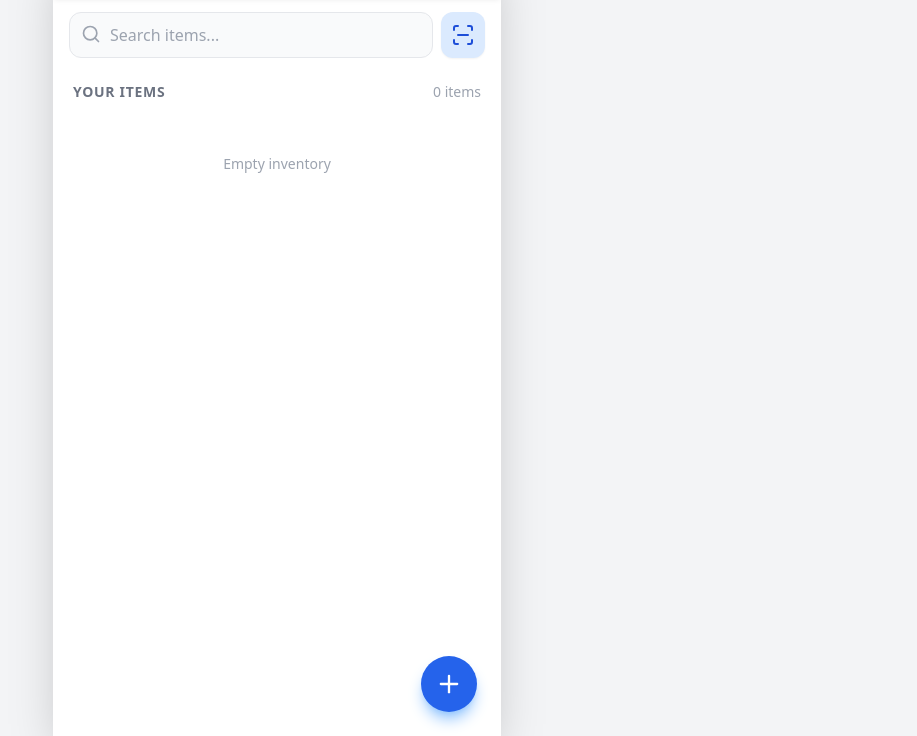
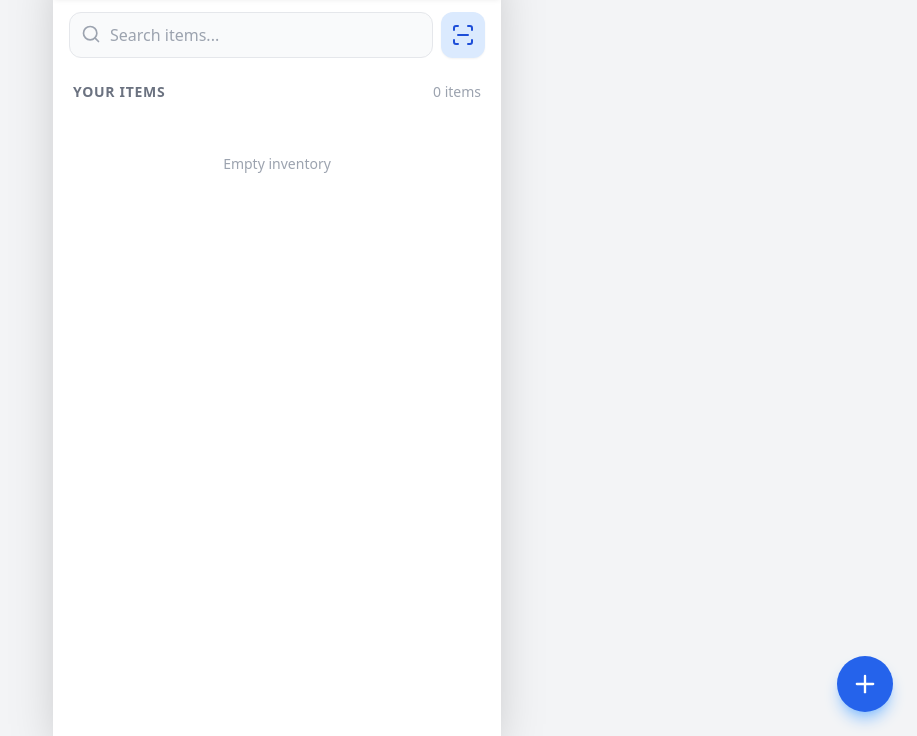
Before and after one commit to punnycroz-cmd/inventory, a website: page index.html in a window 1280 px wide. Shown: the part 64-800 px from the top of the page, without its empty margins (363-1280 px from the left). Drawn offline with nearby package versions, Linux system fonts and the light colour scheme.

Commit message:
Fix mobile add button positioning

```diff
--- a/index.html
+++ b/index.html
@@ -17,14 +17,14 @@
     @keyframes fadeIn { from { opacity: 0; transform: translateY(5px); } to { opacity: 1; transform: translateY(0); } }
   </style>
 </head>
-<body class="bg-gray-100 text-gray-800 antialiased selection:bg-blue-200">
-  <div id="app" class="max-w-md mx-auto bg-white min-h-screen shadow-2xl relative overflow-hidden flex flex-col">
+<body class="bg-gray-100 text-gray-800 antialiased selection:bg-blue-200 overflow-x-hidden">
+  <div id="app" class="max-w-md mx-auto bg-white min-h-[100dvh] shadow-2xl relative overflow-hidden flex flex-col">
     <header class="bg-blue-600 text-white p-4 shadow-md z-10 sticky top-0 flex justify-between items-center">
       <h1 class="text-xl font-bold flex items-center gap-2"><i data-lucide="package-search"></i> Inventory</h1>
       <span id="authStatus" class="text-xs bg-blue-700 px-2 py-1 rounded-full opacity-0 transition-opacity">Online</span>
     </header>
 
-    <main class="flex-1 overflow-y-auto pb-24 relative">
+    <main class="flex-1 overflow-y-auto pb-28 relative">
       <div id="view-list" class="p-4 block animate-fade-in">
         <div class="flex gap-2 mb-6">
           <div class="relative flex-1">
@@ -100,7 +100,7 @@
       </div>
     </main>
 
-    <button id="fabAdd" class="absolute bottom-6 right-6 bg-blue-600 text-white w-14 h-14 rounded-full shadow-lg shadow-blue-300 flex items-center justify-center hover:bg-blue-700 active:scale-90 transition z-20"><i data-lucide="plus" class="w-7 h-7"></i></button>
+    <button id="fabAdd" class="fixed bottom-[calc(1.5rem+env(safe-area-inset-bottom))] right-[calc(1.5rem+env(safe-area-inset-right))] bg-blue-600 text-white w-14 h-14 rounded-full shadow-lg shadow-blue-300 flex items-center justify-center hover:bg-blue-700 active:scale-90 transition z-30"><i data-lucide="plus" class="w-7 h-7"></i></button>
 
     <div id="scannerModal" class="hidden absolute inset-0 bg-black/95 z-50 flex flex-col animate-fade-in">
       <div class="p-4 flex justify-between items-center text-white bg-gradient-to-b from-black/80 to-transparent">
```
